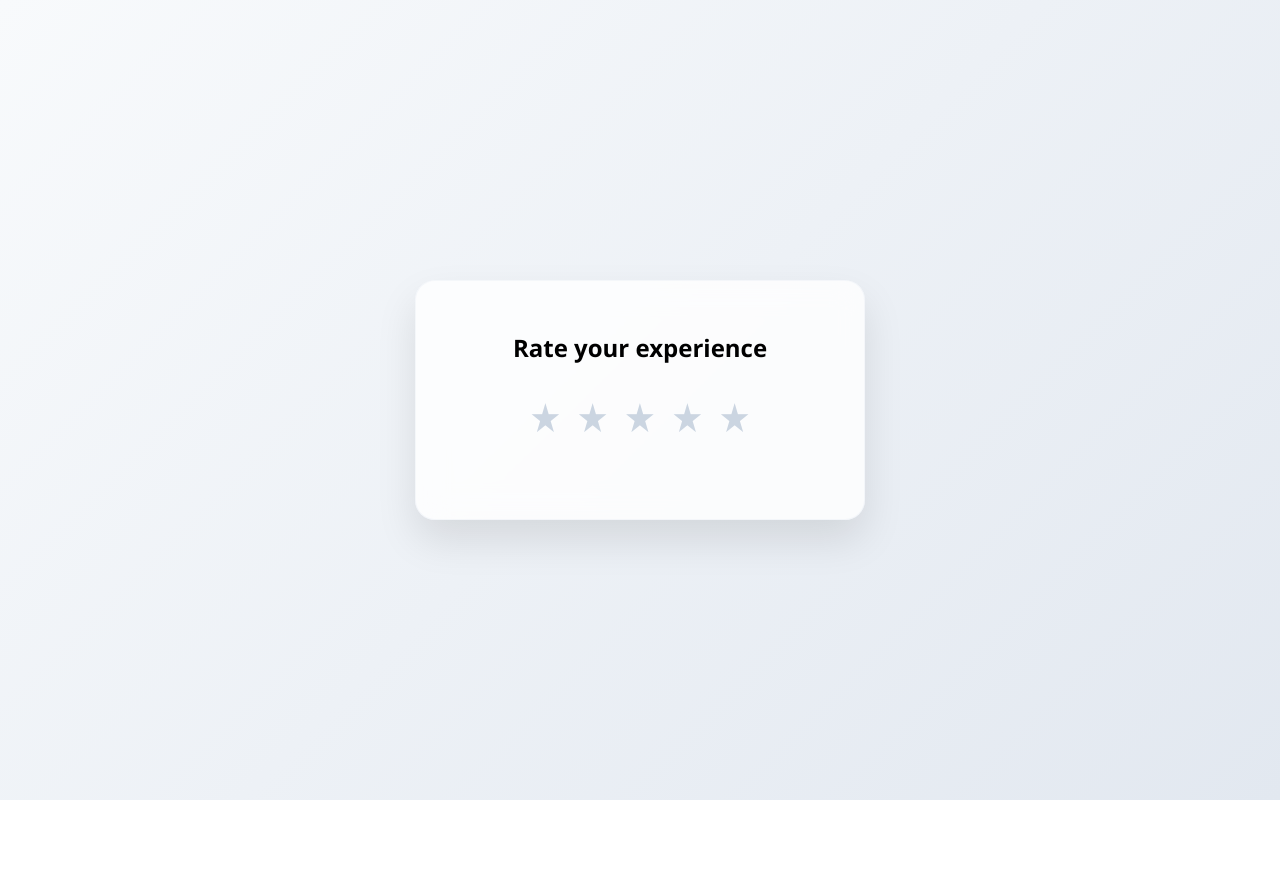
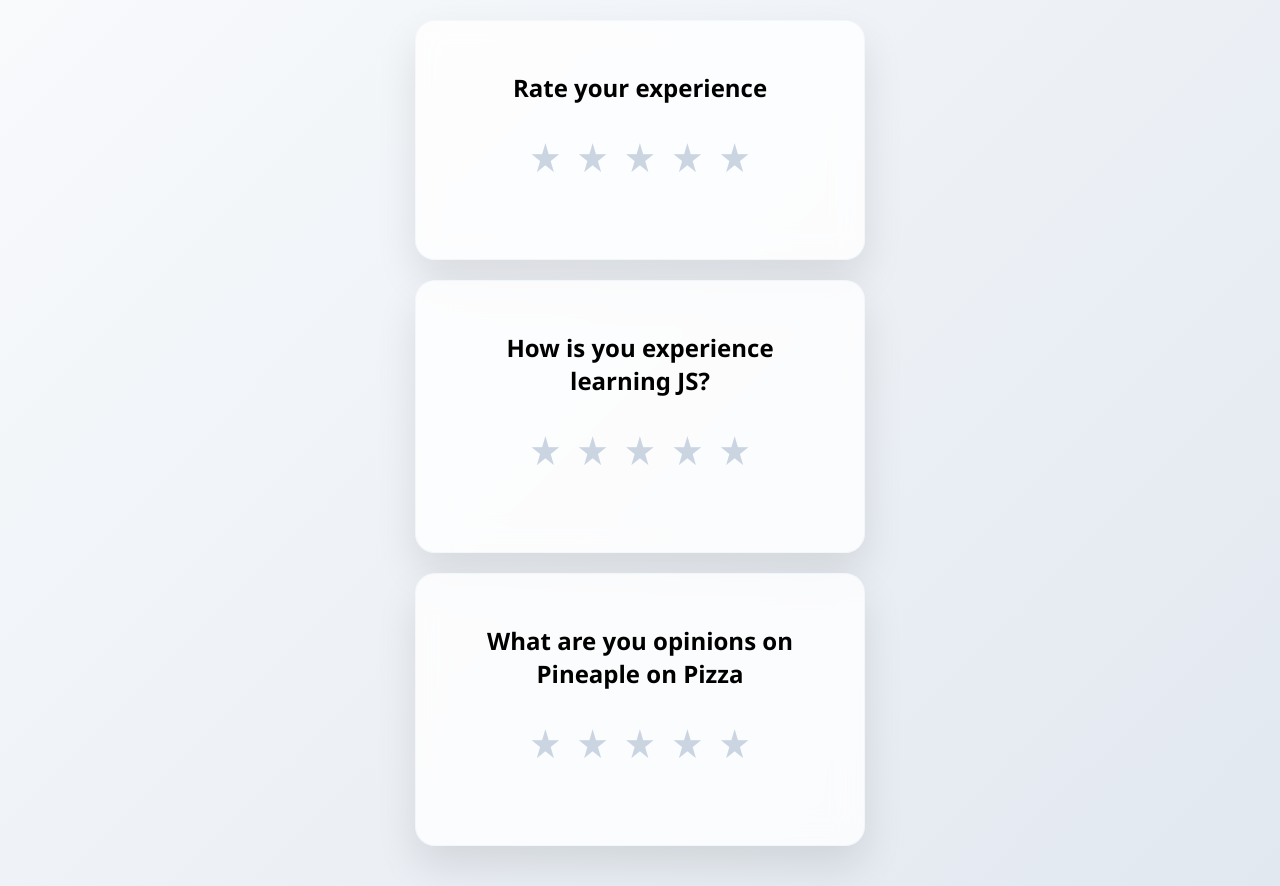
Before and after one commit to vsniranjan/rating-ui, a React app: page / in a window 1280 px wide. Before the commit the page ends 800 px from the top, so only its background shows below. Built offline with nearby package versions, Linux system fonts and the light colour scheme; the HTML template or start-up script is replaced by a standard one.

Commit message:
Learning about props

```diff
--- a/src/App.jsx
+++ b/src/App.jsx
@@ -1,8 +1,19 @@
 import Rating from "./components/Rating";
 const App = () => {
   return (
-    <div>
+    <div className='container'>
       <Rating />
+      <Rating question='How is you experience learning JS?' />
+      <Rating
+        question='What are you opinions on Pineaple on Pizza'
+        feedbackMessages={[
+          "Hate it",
+          "Dislike it",
+          "Meh",
+          "Like it",
+          "Love it",
+        ]}
+      />
     </div>
   );
 };
--- a/src/components/Rating.jsx
+++ b/src/components/Rating.jsx
@@ -1,15 +1,17 @@
 import { useState } from "react";
 
-const Rating = () => {
+const Rating = ({
+  question = "Rate your experience",
+  feedbackMessages = ["Terrible", "Poor", "Fair", "Good", "Excellent"],
+}) => {
   const [rating, setRating] = useState(0);
   const [hover, setHover] = useState(0);
 
   const stars = Array.from({ length: 5 }, (_, i) => i + 1);
-  const feedbackMessages = ["Terrible", "Poor", "Fair", "Good", "Excellent"];
 
   return (
     <div className='rating-container'>
-      <h2>Rate your experience</h2>
+      <h2>{question}</h2>
       <div className='stars'>
         {stars.map((star) => (
           <span
--- a/src/index.css
+++ b/src/index.css
@@ -15,6 +15,7 @@ body {
 }
 
 .rating-container {
+  margin-bottom: 20px;
   text-align: center;
   padding: 50px 40px;
   border: none;
```
